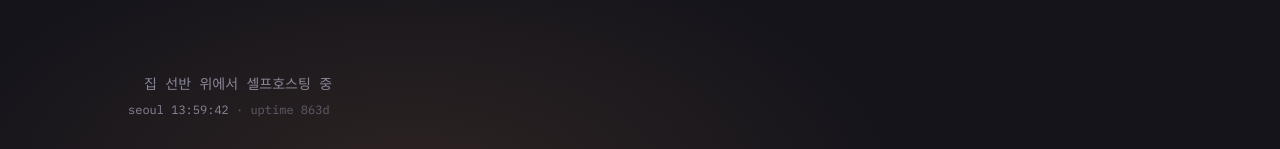
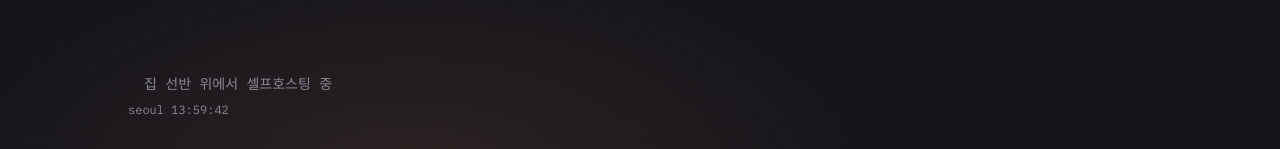
Before and after one commit to MongsilDev/mongsil-dev, a Next.js app: page / in a window 1280 px wide. Shown: the part 180-329 px from the top of the page. Built offline with nearby package versions, Linux system fonts and the light colour scheme.

Commit message:
refactor: 히어로 LiveStatus를 시계 전용으로 (uptime은 프로젝트별로 이동)

```diff
--- a/src/components/LiveStatus.tsx
+++ b/src/components/LiveStatus.tsx
@@ -1,10 +1,6 @@
 "use client";
 
 import { useEffect, useState } from "react";
-
-// TODO(mongsil): 실제 셀프호스팅/봇 가동 시작일로 바꾸면 uptime이 진짜가 됨.
-//                (지금은 placeholder — 대략 언제부터 굴렸는지 날짜만 넣어주면 됨)
-const OPERATING_SINCE = new Date("2024-03-01T00:00:00+09:00").getTime();
 
 // 서울(KST) 시:분:초 — 보는 사람 로컬 시간대와 무관하게 항상 서울 시간
 function seoulClock(ms: number) {
@@ -15,12 +11,6 @@ function seoulClock(ms: number) {
     second: "2-digit",
     hour12: false,
   }).format(ms);
-}
-
-// 가동 시작일부터 며칠째인지: "863d" (시계가 live 역할, uptime은 얼마나 오래 굴렸는지)
-function uptime(ms: number) {
-  const days = Math.floor((ms - OPERATING_SINCE) / 86_400_000);
-  return `${Math.max(0, days)}d`;
 }
 
 export function LiveStatus() {
@@ -43,14 +33,7 @@ export function LiveStatus() {
       className="font-mono text-xs text-muted tabular-nums"
       suppressHydrationWarning
     >
-      {now === null ? (
-        "seoul --:--:-- · uptime --"
-      ) : (
-        <>
-          seoul {seoulClock(now)}
-          <span className="text-muted/60"> · uptime {uptime(now)}</span>
-        </>
-      )}
+      {now === null ? "seoul --:--:--" : `seoul ${seoulClock(now)}`}
     </p>
   );
 }
```
